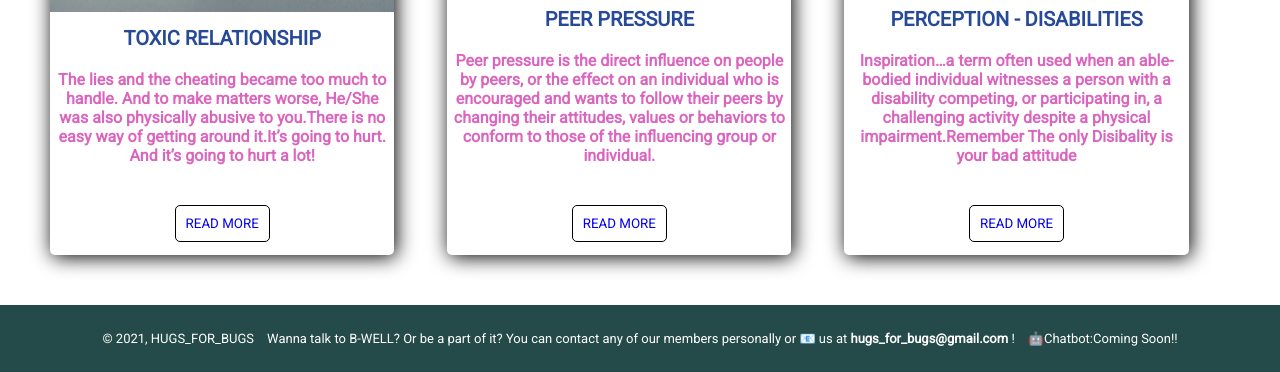
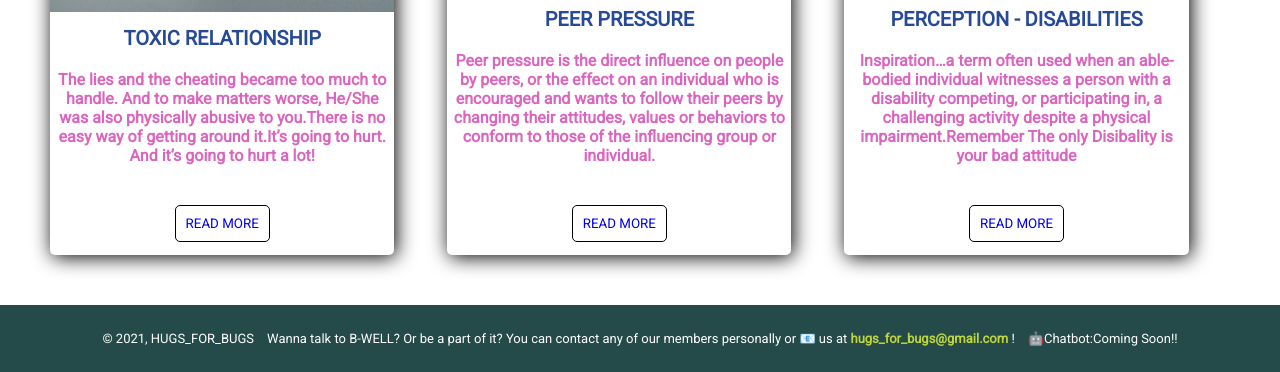
Before and after one commit to Deepak91168/hugs_for_bugs, a plain HTML site: page blog.html in a window 1280 px wide. Shown: the part 1459-1831 px from the top of the page. Drawn offline with nearby package versions, Linux system fonts and the light colour scheme.

Commit message:
Update blog.html

```diff
--- a/blog.html
+++ b/blog.html
@@ -233,7 +233,7 @@
     </div>
     <footer>
         <div>© 2021, HUGS_FOR_BUGS</div>
-        <div>Wanna talk to B-WELL? Or be a part of it? You can contact any of our members personally or 📧 us at <strong class="footgit ">hugs_for_bugs@gmail.com</strong> !</div>
+        <div>Wanna talk to B-WELL? Or be a part of it? You can contact any of our members personally or 📧 us at <strong class="foot">hugs_for_bugs@gmail.com</strong> !</div>
         <div>🤖Chatbot:Coming Soon!!</div>
     </footer>
     <script src="https://ajax.googleapis.com/ajax/libs/jquery/3.6.0/jquery.min.js"></script>
```
